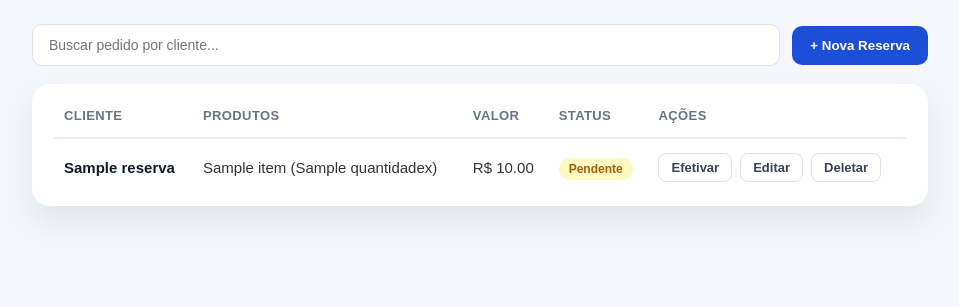
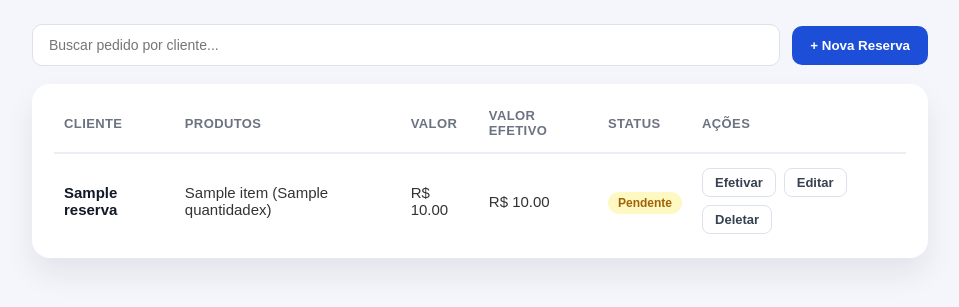
Before and after one commit to Software-Engineering-USP/OpenLoja, a FastAPI app: template src/templates/orders.html in a window 1280 px wide. Shown: the part 88-395 px from the top of the page, without its empty margins (160-1119 px from the left). Run offline with FastAPI, Linux system fonts and the light colour scheme; the template is opened without the code that fills it: most values are stand-ins (such as "Sample title", 1, 10 or a date in 2020).

Commit message:
feat: add effective value for reservations

```diff
--- a/src/main.py
+++ b/src/main.py
@@ -27,6 +27,7 @@ from models import (
     CarrinhoProdutoLink,
     ReservaCreate,
     ReservaUpdate,
+    ValorEfetivoUpdate,
 )
 from datetime import datetime
 import os
@@ -673,7 +674,11 @@ def deletar_reserva(reserva_id: int, admin: Vendedor = Depends(get_admin)):
 
 # rota para concluir uma reserva
 @app.put("/reservas/{reserva_id}/completar")
-def concluir_reserva(reserva_id: int, admin: Vendedor = Depends(get_admin)):
+def concluir_reserva(
+    reserva_id: int,
+    dados: ValorEfetivoUpdate = ValorEfetivoUpdate(),
+    admin: Vendedor = Depends(get_admin),
+):
     with Session(engine) as session:
         reserva = session.get(Reserva, reserva_id)
 
@@ -683,9 +688,44 @@ def concluir_reserva(reserva_id: int, admin: Vendedor = Depends(get_admin)):
         if reserva.concluida:
             raise HTTPException(400, "Reserva já está concluída")
 
+        if dados.valor_efetivo is not None and dados.valor_efetivo < 0:
+            raise HTTPException(400, "Valor efetivo não pode ser negativo")
+
         reserva.concluida = True
-        reserva.valor_efetivo = reserva.valor
+        reserva.valor_efetivo = (
+            dados.valor_efetivo if dados.valor_efetivo is not None else reserva.valor
+        )
         reserva.data_conclusao = datetime.now()
+
+        session.add(reserva)
+        session.commit()
+        session.refresh(reserva)
+
+        return reserva
+
+
+@app.put("/reservas/{reserva_id}/valor-efetivo")
+def editar_valor_efetivo(
+    reserva_id: int, dados: ValorEfetivoUpdate, admin: Vendedor = Depends(get_admin)
+):
+    if dados.valor_efetivo is None:
+        raise HTTPException(400, "Informe o novo valor efetivo.")
+
+    if dados.valor_efetivo < 0:
+        raise HTTPException(400, "O valor efetivo não pode ser negativo.")
+
+    with Session(engine) as session:
+        reserva = session.get(Reserva, reserva_id)
+
+        if reserva is None:
+            raise HTTPException(404, "Reserva não encontrada")
+
+        if not reserva.concluida:
+            raise HTTPException(
+                400, "A reserva precisa estar efetivada para ajustar o valor."
+            )
+
+        reserva.valor_efetivo = dados.valor_efetivo
 
         session.add(reserva)
         session.commit()
@@ -832,24 +872,30 @@ def remove_item(
 
 # rota para sincronizar o carrinho local com o carrinho no banco de dados de um cliente após login
 @app.post("/carrinho/sincronizar")
-def sincronizar_carrinho(itens: list[CarrinhoProdutoLink], user: Annotated[Cliente, Depends(get_active_user)]):
+def sincronizar_carrinho(
+    itens: list[CarrinhoProdutoLink], user: Annotated[Cliente, Depends(get_active_user)]
+):
     with Session(engine) as session:
-        carrinho = _get_or_create_carrinho(session, user.id);
+        carrinho = _get_or_create_carrinho(session, user.id)
 
         for item in itens:
-            link = session.exec(select(CarrinhoProdutoLink).where(
-                CarrinhoProdutoLink.carrinho_id == carrinho.id,
-                CarrinhoProdutoLink.produto_id == item.produto_id
-            )).first()
+            link = session.exec(
+                select(CarrinhoProdutoLink).where(
+                    CarrinhoProdutoLink.carrinho_id == carrinho.id,
+                    CarrinhoProdutoLink.produto_id == item.produto_id,
+                )
+            ).first()
 
             if link:
                 link.quantidade += item.quantidade
             else:
-                session.add(CarrinhoProdutoLink(
-                    carrinho_id=carrinho.id,
-                    produto_id=item.produto_id,
-                    quantidade=item.quantidade
-                ))
+                session.add(
+                    CarrinhoProdutoLink(
+                        carrinho_id=carrinho.id,
+                        produto_id=item.produto_id,
+                        quantidade=item.quantidade,
+                    )
+                )
 
         session.commit()
         return {"ok": True}
--- a/src/models.py
+++ b/src/models.py
@@ -86,6 +86,10 @@ class ReservaUpdate(SQLModel):
     itens: List[ReservaItemInput] | None = None
 
 
+class ValorEfetivoUpdate(SQLModel):
+    valor_efetivo: float | None = None
+
+
 class Avaliacao(SQLModel, table=True):
     id: int | None = Field(default=None, primary_key=True)
 
--- a/src/static/ordersScript.js
+++ b/src/static/ordersScript.js
@@ -175,10 +175,30 @@ document.getElementById("modal-save").addEventListener("click", async () => {
 // ---- Efetivar reserva ----
 document.querySelectorAll(".complete-btn").forEach((btn) => {
   btn.addEventListener("click", async () => {
-    if (!confirm("Efetivar esta reserva?")) return;
+    const linha = btn.closest("tr");
+    const valorCheio = linha.dataset.valor;
+
+    const entrada = prompt(
+      `Valor efetivo da venda (deixe em branco para usar o valor cheio: R$ ${Number(valorCheio).toFixed(2)}):`,
+      "",
+    );
+
+    if (entrada === null) return; // cancelado
+
+    const corpo = {};
+    if (entrada.trim() !== "") {
+      const numero = Number(entrada.replace(",", "."));
+      if (isNaN(numero) || numero < 0) {
+        alert("Valor inválido.");
+        return;
+      }
+      corpo.valor_efetivo = numero;
+    }
 
     const resposta = await fetch(`/reservas/${btn.dataset.id}/completar`, {
       method: "PUT",
+      headers: { "Content-Type": "application/json" },
+      body: JSON.stringify(corpo),
     });
 
     if (resposta.ok) {
@@ -186,6 +206,34 @@ document.querySelectorAll(".complete-btn").forEach((btn) => {
     } else {
       const erro = await resposta.json().catch(() => ({}));
       alert(erro.detail || "Erro ao efetivar a reserva.");
+    }
+  });
+});
+
+// ---- Ajustar valor efetivo (ex: promoção aplicada após a venda concluída) ----
+document.querySelectorAll(".edit-value-btn").forEach((btn) => {
+  btn.addEventListener("click", async () => {
+    const entrada = prompt("Novo valor efetivo da venda (R$):", "");
+
+    if (entrada === null) return; // cancelado
+
+    const numero = Number(entrada.replace(",", "."));
+    if (entrada.trim() === "" || isNaN(numero) || numero < 0) {
+      alert("Valor inválido.");
+      return;
+    }
+
+    const resposta = await fetch(`/reservas/${btn.dataset.id}/valor-efetivo`, {
+      method: "PUT",
+      headers: { "Content-Type": "application/json" },
+      body: JSON.stringify({ valor_efetivo: numero }),
+    });
+
+    if (resposta.ok) {
+      window.location.reload();
+    } else {
+      const erro = await resposta.json().catch(() => ({}));
+      alert(erro.detail || "Erro ao ajustar o valor efetivo.");
     }
   });
 });
--- a/src/templates/orders.html
+++ b/src/templates/orders.html
@@ -37,6 +37,7 @@
                         <th>Cliente</th>
                         <th>Produtos</th>
                         <th>Valor</th>
+                        <th>Valor Efetivo</th>
                         <th>Status</th>
                         <th>Ações</th>
                     </tr>
@@ -47,6 +48,7 @@
                     <tr data-id="{{ r.id }}"
                         data-cliente="{{ r.cliente_nome|lower }}"
                         data-cliente-id="{{ r.cliente_id }}"
+                        data-valor="{{ r.valor }}"
                         data-itens='{{ r.itens_json }}'>
                         <td class="product-cell">
                             <span class="product-name">{{ r.cliente_nome }}</span>
@@ -60,6 +62,13 @@
                         </td>
                         <td>R$ {{ "%.2f"|format(r.valor) }}</td>
                         <td>
+                            {% if r.valor_efetivo is not none %}
+                            R$ {{ "%.2f"|format(r.valor_efetivo) }}
+                            {% else %}
+                            —
+                            {% endif %}
+                        </td>
+                        <td>
                             {% if r.concluida %}
                             <span class="tag tag-ok">Concluída</span>
                             {% else %}
@@ -70,13 +79,15 @@
                             {% if not r.concluida %}
                             <button type="button" class="icon-btn complete-btn" data-id="{{ r.id }}" title="Efetivar">Efetivar</button>
                             <button type="button" class="icon-btn edit-btn" data-id="{{ r.id }}" title="Edit">Editar</button>
+                            {% else %}
+                            <button type="button" class="icon-btn edit-value-btn" data-id="{{ r.id }}" title="Ajustar valor efetivo">Ajustar Valor</button>
                             {% endif %}
                             <button type="button" class="icon-btn danger-btn delete-btn" data-id="{{ r.id }}" title="Delete">Deletar</button>
                         </td>
                     </tr>
                     {% else %}
                     <tr>
-                        <td colspan="5" class="empty-row">Nenhuma reserva registrada.</td>
+                        <td colspan="6" class="empty-row">Nenhuma reserva registrada.</td>
                     </tr>
                     {% endfor %}
                 </tbody>
```
